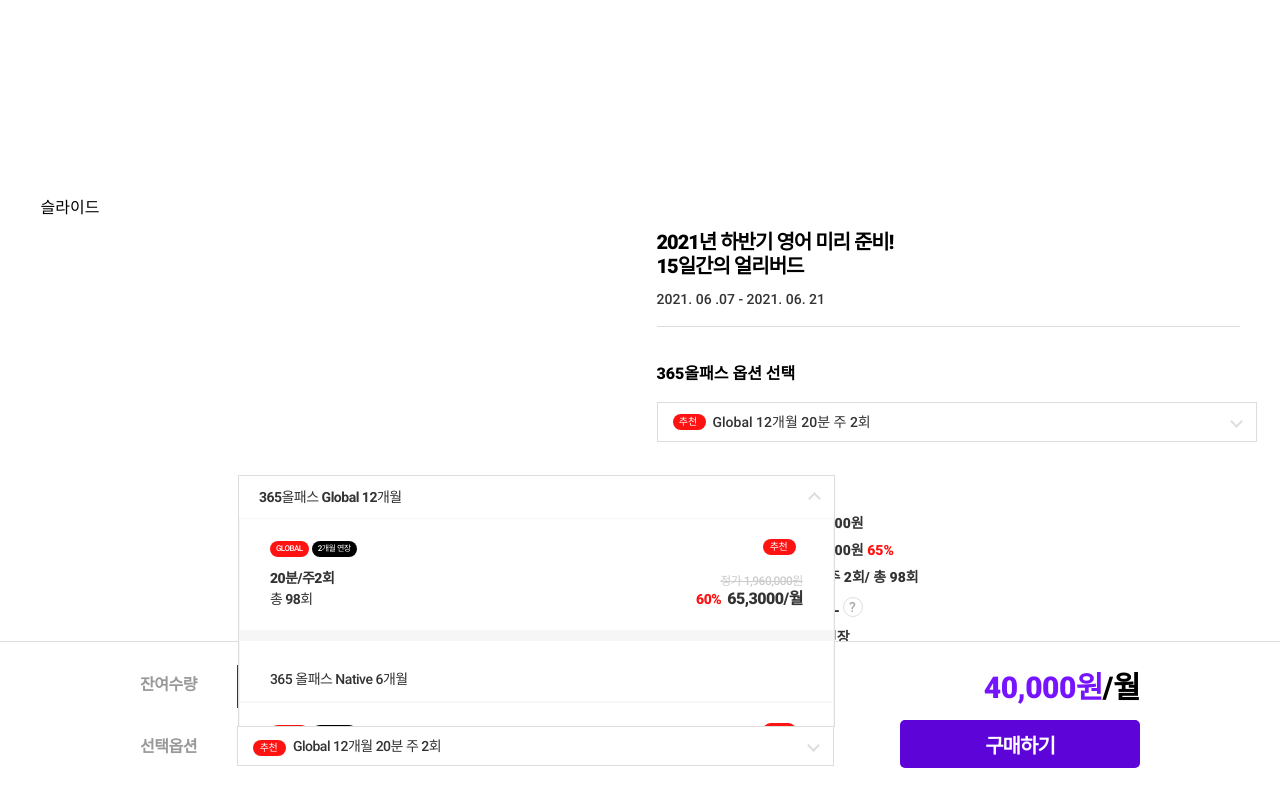
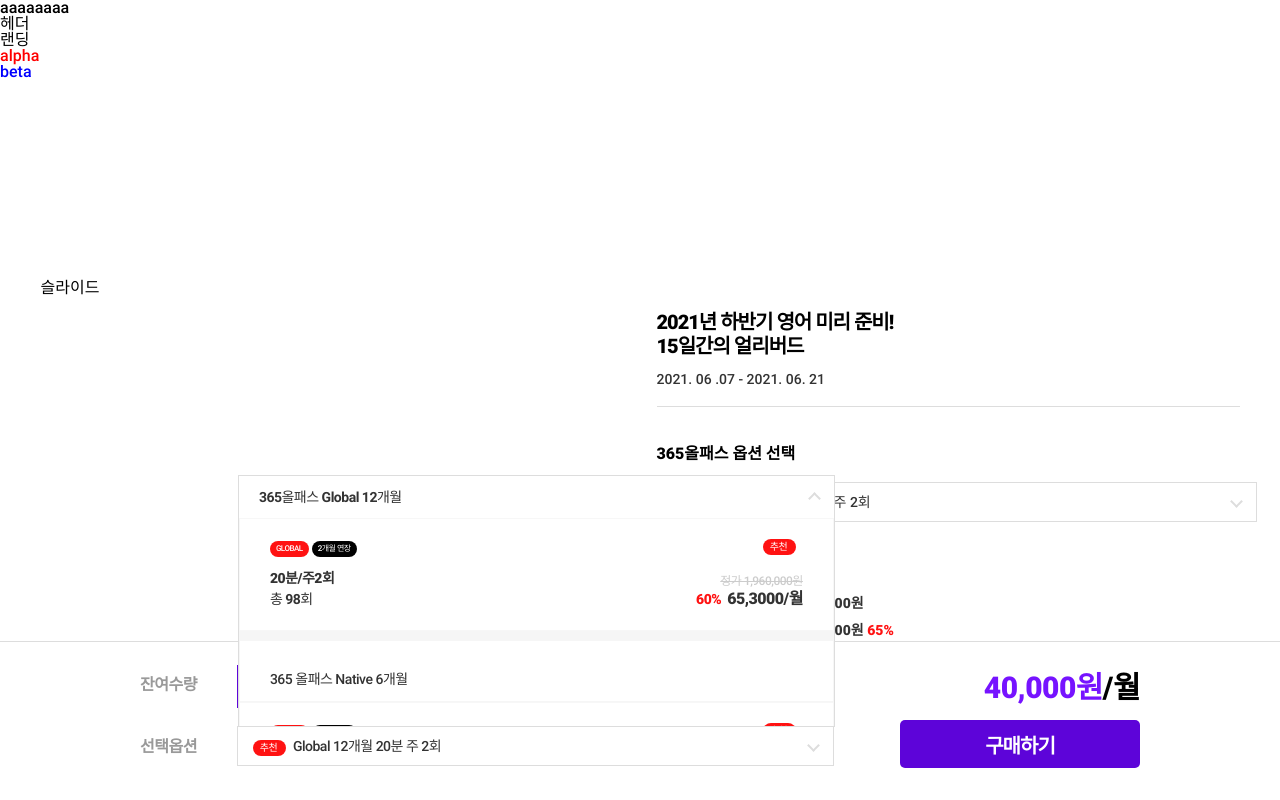
Before and after one commit to newttutoring/cra, a React (Create React App) app in the folder app-cra/: page / in a window 1280 px wide. Shown: the top 800 px of the page. Built offline with nearby package versions, Linux system fonts and the light colour scheme; a web font is replaced by a local one.

Commit message:
scss using

```diff
--- a/app-cra/src/components/Section/Cards/Cards.scss
+++ b/app-cra/src/components/Section/Cards/Cards.scss
@@ -14,3 +14,22 @@ $url: 'https://res.tutoring.co.kr/res/images/evt/202105/oh';
     }
   }
 }
+
+@mixin example {
+  .alpha {
+    @content (alpha);
+  }
+  .beta {
+    @content (beta);
+  }
+}
+
+  @include example using ($slot) {
+    @if $slot == alpha {
+      /* Alpha content */
+      color :red;
+    } @else if $slot == beta {
+      /* Beta content */
+      color :blue;
+    }
+  }
--- a/app-cra/src/components/page/Apage.js
+++ b/app-cra/src/components/page/Apage.js
@@ -7,6 +7,15 @@ const cx = classNames.bind(style);
 const Apage = () => {
   return (
     <>
+      <div id="wrap">
+        aaaaaaaa
+	      <div id="header">헤더</div>
+        <div class="page">랜딩</div>
+      </div>
+
+      <div class="alpha">alpha</div>
+      <div class="beta">beta</div>
+
       <div className={cx("Apage")}>
         <div className={cx("slide")}>
           슬라이드
```
Also changed, not shown: app-cra/src/components/page/Apage.scss (+36 -0 lines). Lines whose indentation alone changed are shown as unchanged.
